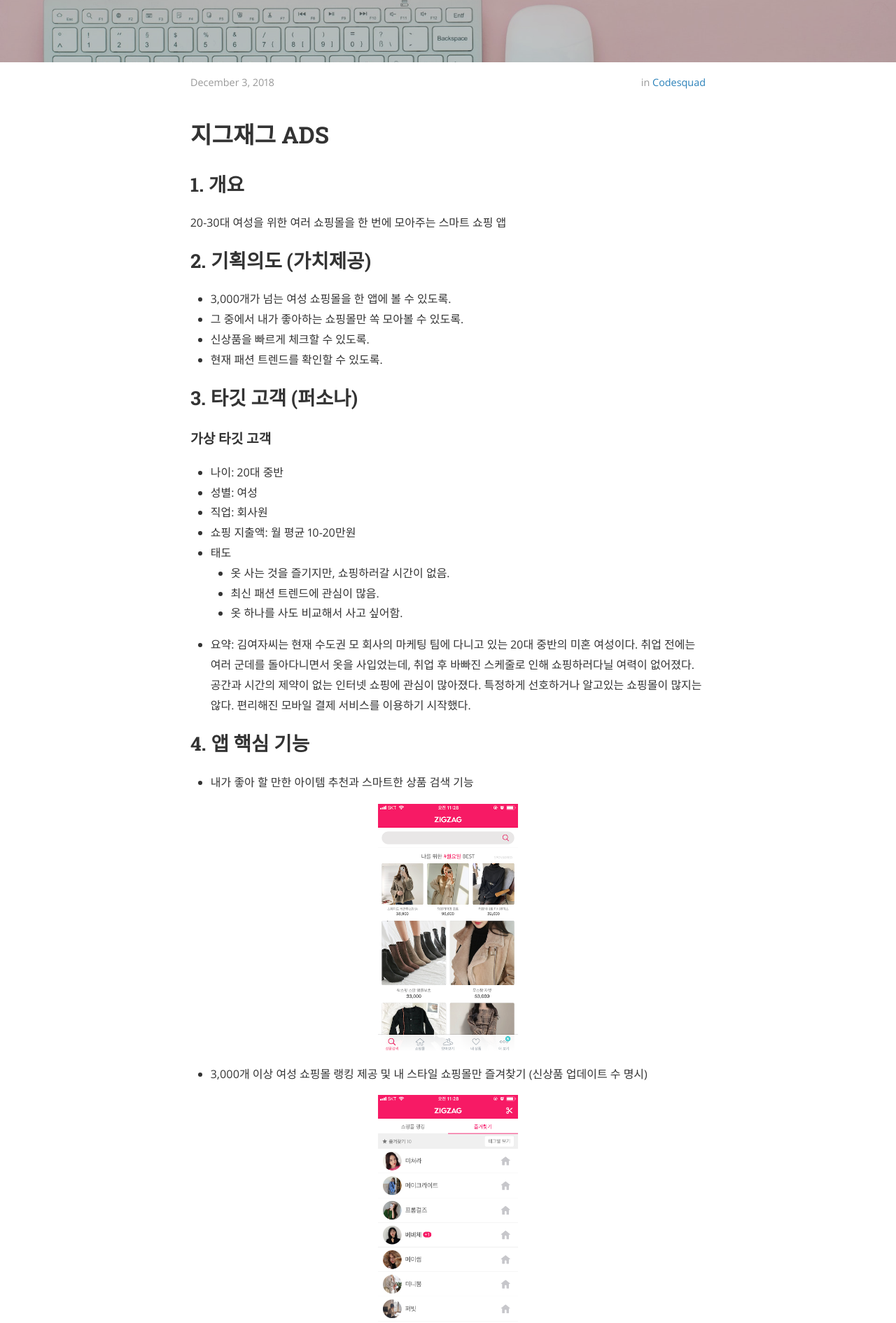
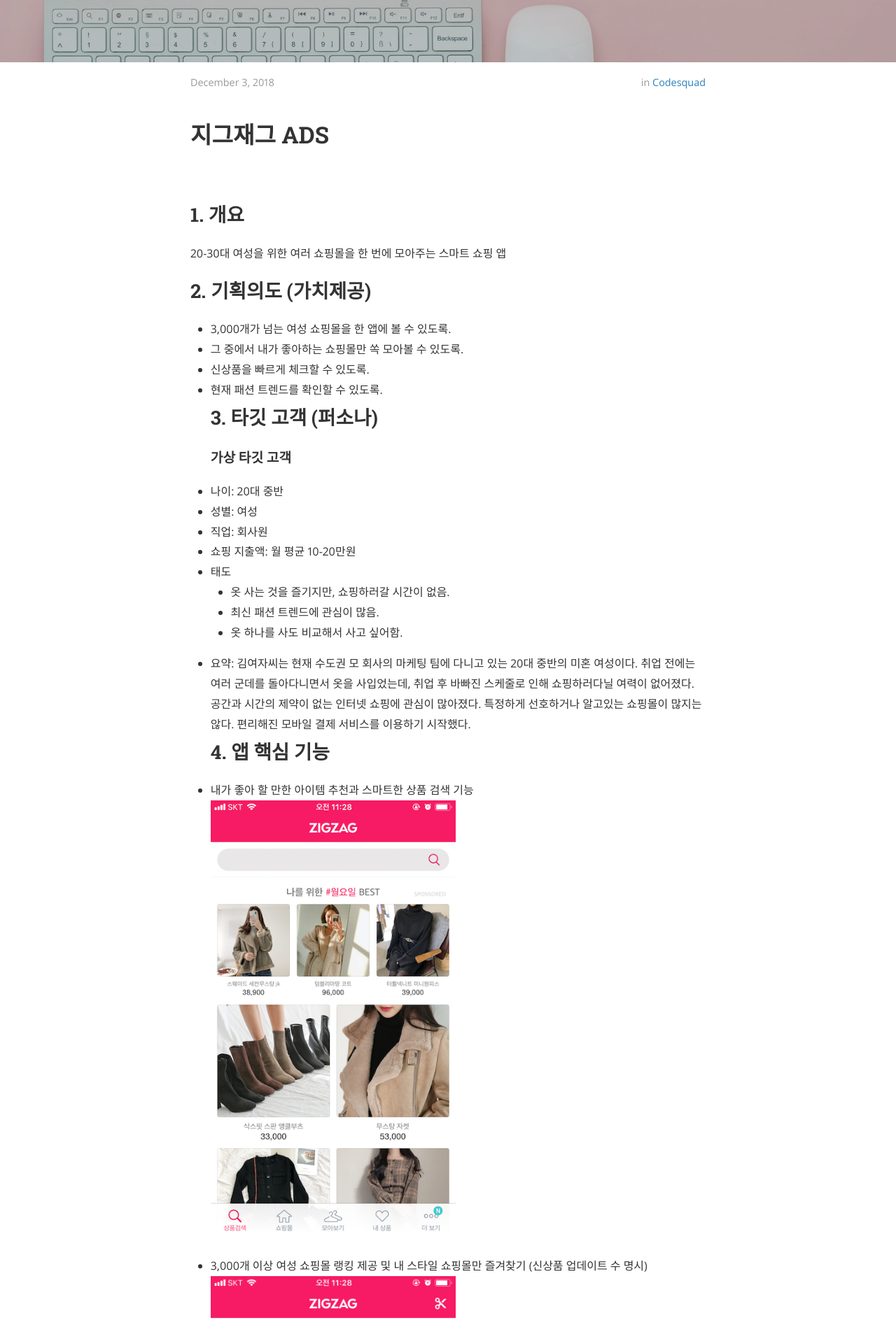
Before and after one commit to popsmile/popsmile.github.io, a Jekyll site: the page built from _posts/2018-12-03-zigzag.markdown, in a window 1280 px wide. Shown: the part 414-2305 px from the top of the page at 70% size. Built offline with Jekyll 4.4.1, drawn with Linux system fonts in a browser that asks for light colours; nearby versions of some CDN libraries.

Commit message:
Fix: lines between the paragraphs

```diff
--- a/_posts/2018-12-03-zigzag.markdown
+++ b/_posts/2018-12-03-zigzag.markdown
@@ -8,16 +8,16 @@ tags: App Service Codesquad
 cover:  "/assets/cover/pink-keyboard-mouse.jpeg"
 ---
 # 지그재그 ADS
-
+<br>
 ## 1. 개요
 20-30대 여성을 위한 여러 쇼핑몰을 한 번에 모아주는 스마트 쇼핑 앱
-
+<br>
 ## 2. 기획의도 (가치제공)
 - 3,000개가 넘는 여성 쇼핑몰을 한 앱에 볼 수 있도록.
 - 그 중에서 내가 좋아하는 쇼핑몰만 쏙 모아볼 수 있도록.
 - 신상품을 빠르게 체크할 수 있도록.
 - 현재 패션 트렌드를 확인할 수 있도록.
-
+<br>
 ## 3. 타깃 고객 (퍼소나)
 #### 가상 타깃 고객
 - 나이: 20대 중반
@@ -29,24 +29,19 @@ cover:  "/assets/cover/pink-keyboard-mouse.jpeg"
   - 최신 패션 트렌드에 관심이 많음.
   - 옷 하나를 사도 비교해서 사고 싶어함.
 - 요약: 김여자씨는 현재 수도권 모 회사의 마케팅 팀에 다니고 있는 20대 중반의 미혼 여성이다. 취업 전에는 여러 군데를 돌아다니면서 옷을 사입었는데, 취업 후 바빠진 스케줄로 인해 쇼핑하러다닐 여력이 없어졌다. 공간과 시간의 제약이 없는 인터넷 쇼핑에 관심이 많아졌다. 특정하게 선호하거나 알고있는 쇼핑몰이 많지는 않다. 편리해진 모바일 결제 서비스를 이용하기 시작했다.
-
+<br>
 ## 4. 앱 핵심 기능
 - 내가 좋아 할 만한 아이템 추천과 스마트한 상품 검색 기능
-
-<img src="https://popsmile.github.io/res/images/zigzag/1.png" width="200px">
-
+<img src="https://popsmile.github.io/res/images/zigzag/1.png" width="350px" style="margin-left:0px">
+<br>
 - 3,000개 이상 여성 쇼핑몰 랭킹 제공 및 내 스타일 쇼핑몰만 즐겨찾기 (신상품 업데이트 수 명시)
-
-<img src="https://popsmile.github.io/res/images/zigzag/2.png" width="200px">
-
+<img src="https://popsmile.github.io/res/images/zigzag/2.png" width="350px" style="margin-left:0px">
+<br>
 - 매주 업데이트되는 지그재그 에디터의 가장 트렌디한 패션 아이템 제안
-
-<img src="https://popsmile.github.io/res/images/zigzag/3.png" width="200px">
-
+<img src="https://popsmile.github.io/res/images/zigzag/3.png" width="350px" style="margin-left:0px">
+<br>
 - 내가 좋아하는 상품을 쇼핑몰 상관없이 한 곳에 모아 저장하는 기능
-
-<img src="https://popsmile.github.io/res/images/zigzag/4.png" width="200px">
-
+<img src="https://popsmile.github.io/res/images/zigzag/4.png" width="350px" style="margin-left:0px">
+<br>
 - 내가 주문한 상품 배송현황 확인기능
-
-<img src="https://popsmile.github.io/res/images/zigzag/5.png" width="200px">
+<img src="https://popsmile.github.io/res/images/zigzag/5.png" width="350px" style="margin-left:0px">
```
